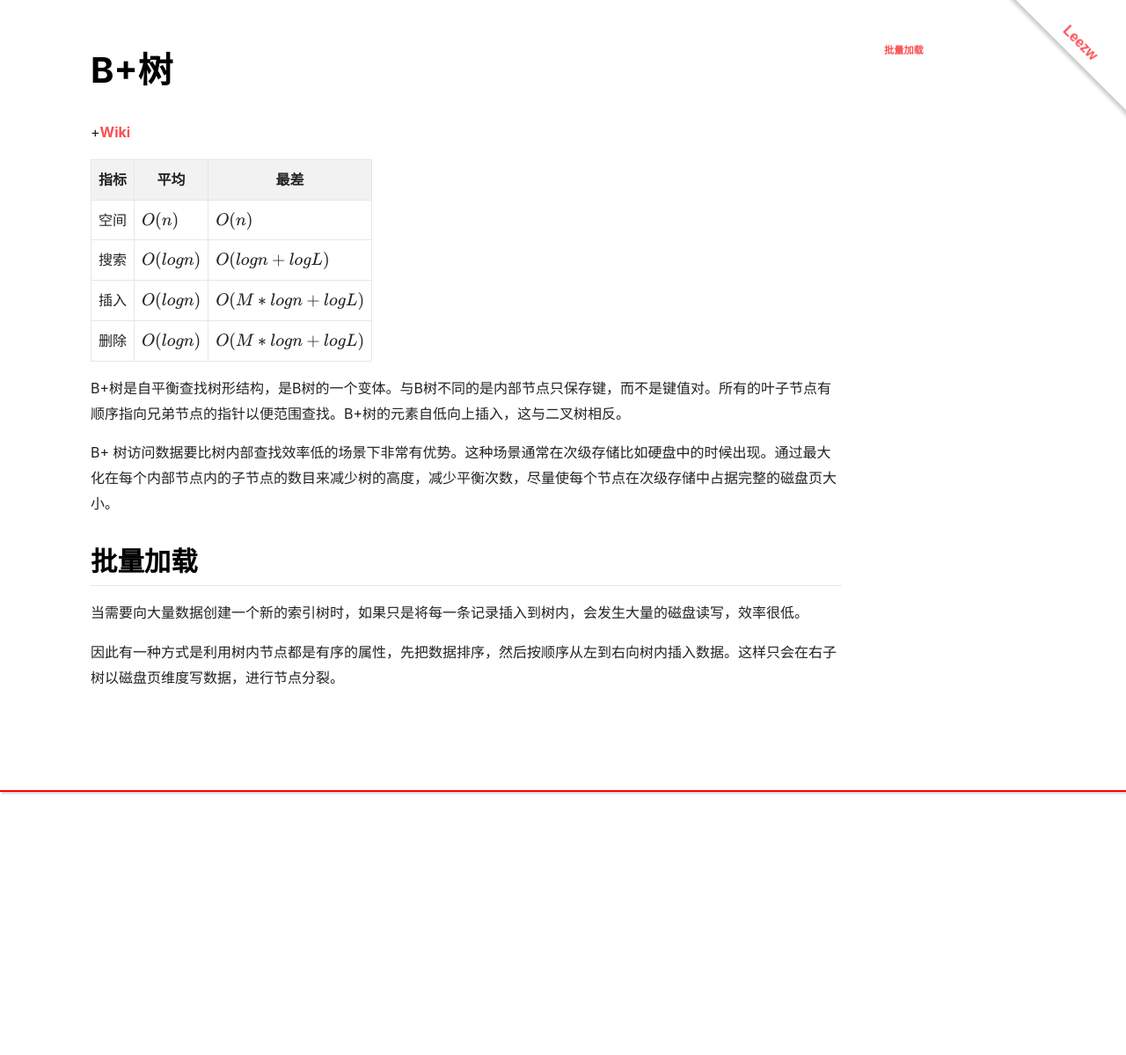
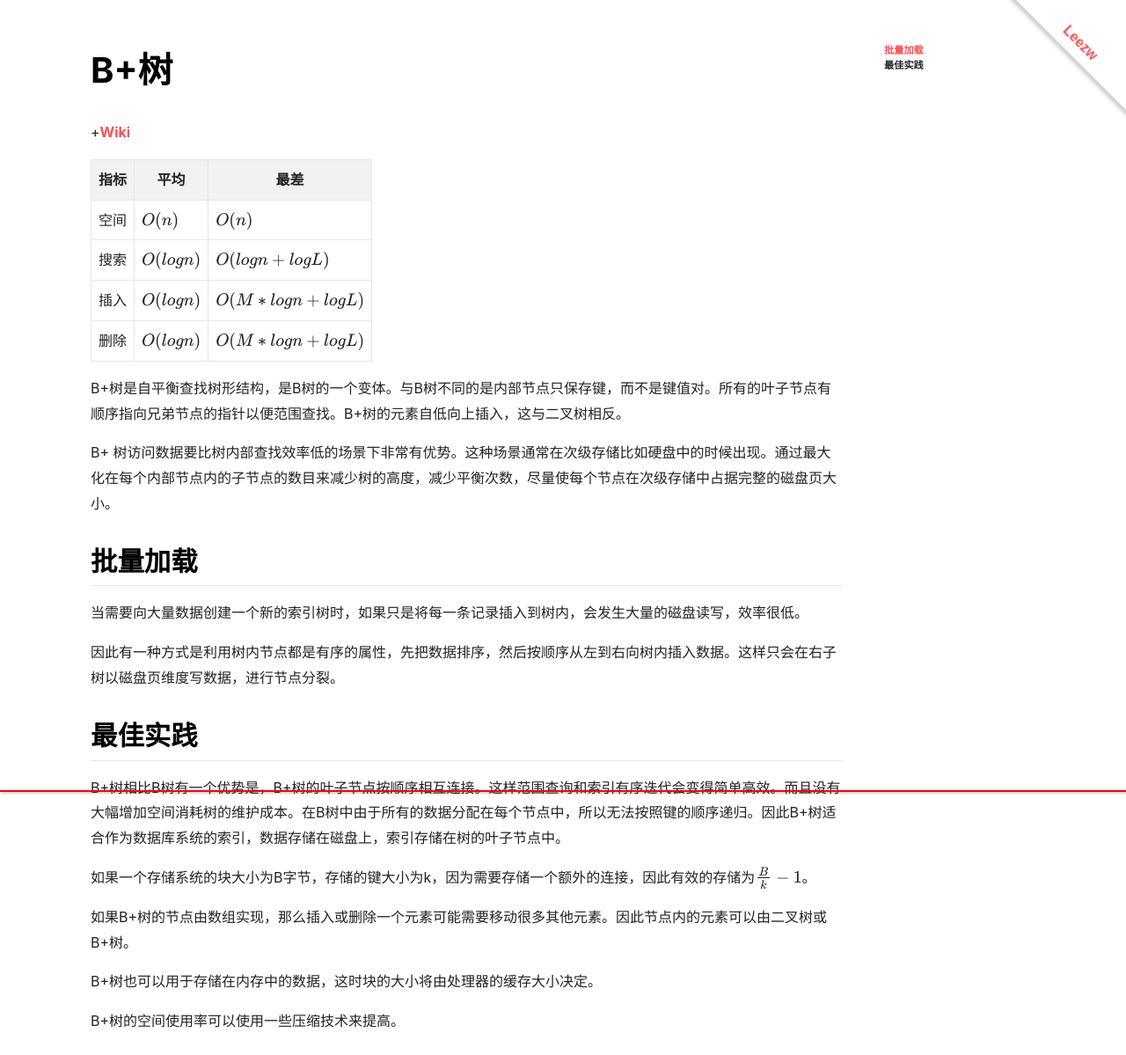
Before and after one commit to quantum-li/quantum-li.github.io, a Jekyll site: the page built from _article/2021-08-10-bplus-tree.md, in a window 1280 px wide. Shown: the whole page at 88% size. Built offline with Jekyll 4.4.1, drawn with Linux system fonts in a browser that asks for light colours; nearby versions of some CDN libraries; formulas are drawn with MathJax 3; a script that is not in the unit is left out.

Commit message:
2021-08-18 11:13:41

```diff
--- a/_article/2021-08-10-bplus-tree.md
+++ b/_article/2021-08-10-bplus-tree.md
@@ -26,3 +26,15 @@ B+ 树访问数据要比树内部查找效率低的场景下非常有优势。
 当需要向大量数据创建一个新的索引树时，如果只是将每一条记录插入到树内，会发生大量的磁盘读写，效率很低。
 
 因此有一种方式是利用树内节点都是有序的属性，先把数据排序，然后按顺序从左到右向树内插入数据。这样只会在右子树以磁盘页维度写数据，进行节点分裂。
+
+## 最佳实践
+
+B+树相比B树有一个优势是，B+树的叶子节点按顺序相互连接。这样范围查询和索引有序迭代会变得简单高效。而且没有大幅增加空间消耗树的维护成本。在B树中由于所有的数据分配在每个节点中，所以无法按照键的顺序递归。因此B+树适合作为数据库系统的索引，数据存储在磁盘上，索引存储在树的叶子节点中。
+
+如果一个存储系统的块大小为B字节，存储的键大小为k，因为需要存储一个额外的连接，因此有效的存储为$${B \over k}-1$$。
+
+如果B+树的节点由数组实现，那么插入或删除一个元素可能需要移动很多其他元素。因此节点内的元素可以由二叉树或B+树。
+
+B+树也可以用于存储在内存中的数据，这时块的大小将由处理器的缓存大小决定。
+
+B+树的空间使用率可以使用一些压缩技术来提高。
```
